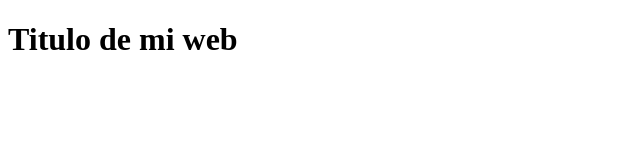
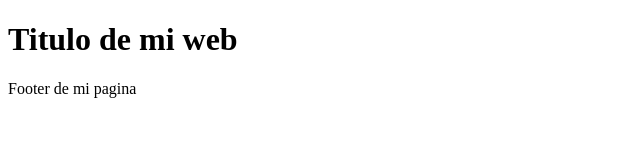
Before and after one commit to IreneTaPa/ramas-varias-irene-, a plain HTML site: page index.html in a window 1280 px wide. Shown: the whole page, without its empty margins (0-640 px from the left). Drawn offline with Linux system fonts and the light colour scheme.

Commit message:
new branch created

```diff
--- a/index.html
+++ b/index.html
@@ -12,4 +12,5 @@
   <body>
     <h1>Titulo de mi web</h1>
   </body>
+  <footer>Footer de mi pagina</footer>
 </html>
```
